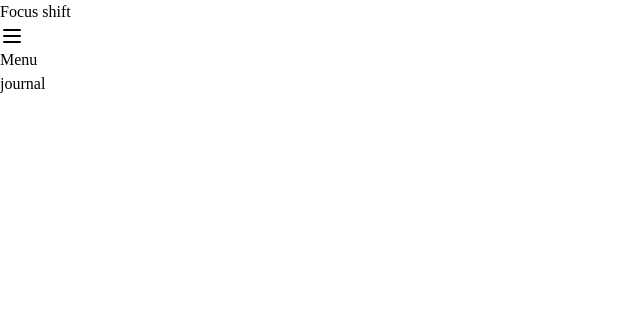
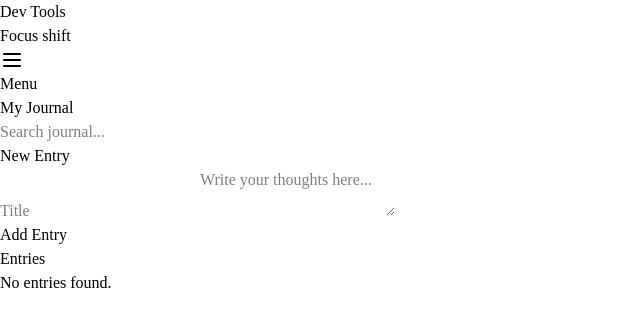
Before and after one commit to Mahdi-196/ReFocused, a React (Vite) app in the folder client/: page /journal in a window 1280 px wide. Shown: the top 326 px of the page, without its empty margins (0-640 px from the left). Built offline with nearby package versions, Linux system fonts and the light colour scheme.

Commit message:
everything added but vite error is present

```diff
--- /dev/null
+++ b/client/src/components/devTools.tsx
@@ -0,0 +1,39 @@
+import React, { useState } from 'react';
+
+const DevTools = () => {
+  const [isOpen, setIsOpen] = useState(false);
+
+  const clearLocalStorage = () => {
+    localStorage.clear();
+    alert('Local storage cleared');
+  };
+
+  return (
+    <div className="relative">
+      <button
+        onClick={() => setIsOpen(!isOpen)}
+        className="px-4 py-2 text-[var(--color-primary1)] font-semibold"
+      >
+        Dev Tools
+      </button>
+      {isOpen && (
+        <div className="absolute left-0 mt-2 bg-white border rounded shadow-md p-4 space-y-2 min-w-[150px] z-20">
+          <button
+            onClick={clearLocalStorage}
+            className="block text-[var(--color-primary1)]"
+          >
+            Clear Local Storage
+          </button>
+          <button
+            onClick={() => setIsOpen(false)}
+            className="block text-[var(--color-primary1)]"
+          >
+            Close
+          </button>
+        </div>
+      )}
+    </div>
+  );
+};
+
+export default DevTools;
--- /dev/null
+++ b/client/src/components/draftEditor.tsx
@@ -0,0 +1,10 @@
+import React from 'react';
+import {Editor, EditorState} from 'draft-js';
+
+function DraftEditor() {
+  const [editorState, setEditorState] = React.useState(() => EditorState.createEmpty());
+
+  return <Editor editorState={editorState} onChange={setEditorState} />;
+}
+
+export default DraftEditor;
--- a/client/src/components/header.tsx
+++ b/client/src/components/header.tsx
@@ -1,34 +1,52 @@
 import { useState } from 'react';
 import { Link } from 'react-router-dom';
 import { Menu } from 'lucide-react';
+import DevToolsMenu from './devTools';
 
 const Header = () => {
-  const [isOpen, setIsOpen] = useState(false);
+  const [isMenuOpen, setIsMenuOpen] = useState(false);
 
   return (
     <header className="bg-[var(--color-background)] p-5 flex justify-between items-center relative">
+      <DevToolsMenu />
       <h1 className="text-[var(--color-primary1)] text-4xl font-bold text-center flex-1">
         Focus shift
       </h1>
       <div
         className="dropdown relative px-4 py-2"
-        onMouseEnter={() => setIsOpen(true)}
-        onMouseLeave={() => setIsOpen(false)}
+        onMouseEnter={() => setIsMenuOpen(true)}
+        onMouseLeave={() => setIsMenuOpen(false)}
       >
         <div className="flex items-center space-x-2 cursor-pointer">
           <Menu className="w-8 h-8 text-[var(--color-primary1)]" />
           <span className="text-[var(--color-primary1)] font-semibold">Menu</span>
         </div>
-        {isOpen && (
+        {isMenuOpen && (
           <div className="absolute right-0 mt-2 bg-white border rounded shadow-md p-4 space-y-2 z-10 min-w-[150px]">
-            <Link to="/dashboard" className="block text-[var(--color-primary1)]">Dashboard</Link>
-            <Link to="/journal" className="block text-[var(--color-primary1)]">Journal</Link>
-            <Link to="/landing" className="block text-[var(--color-primary1)]">Landing</Link>
-            <Link to="/planner" className="block text-[var(--color-primary1)]">Planner</Link>
-            <Link to="/settings" className="block text-[var(--color-primary1)]">Settings</Link>
-            <Link to="/study" className="block text-[var(--color-primary1)]">Study</Link>
-            <Link to="/visionBoard" className="block text-[var(--color-primary1)]">Vision Board</Link>
-            <Link to="/pomodoro" className="block text-[var(--color-primary1)]">Pomodoro</Link>
+            <Link to="/dashboard" className="block text-[var(--color-primary1)]">
+              Dashboard
+            </Link>
+            <Link to="/journal" className="block text-[var(--color-primary1)]">
+              Journal
+            </Link>
+            <Link to="/landing" className="block text-[var(--color-primary1)]">
+              Landing
+            </Link>
+            <Link to="/planner" className="block text-[var(--color-primary1)]">
+              Planner
+            </Link>
+            <Link to="/settings" className="block text-[var(--color-primary1)]">
+              Settings
+            </Link>
+            <Link to="/study" className="block text-[var(--color-primary1)]">
+              Study
+            </Link>
+            <Link to="/visionBoard" className="block text-[var(--color-primary1)]">
+              Vision Board
+            </Link>
+            <Link to="/pomodoro" className="block text-[var(--color-primary1)]">
+              Pomodoro
+            </Link>
           </div>
         )}
       </div>
--- a/client/src/pages/journal.tsx
+++ b/client/src/pages/journal.tsx
@@ -1,9 +1,189 @@
-import React from 'react'
+import React, { useState, useEffect } from "react";
 
-const journal = () => {
-  return (
-    <div>journal</div>
-  )
+interface JournalEntry {
+  id: number;
+  title: string;
+  content: string;
+  date: string;
 }
 
-export default journal
+const LOCAL_STORAGE_KEY = "journalEntries";
+
+// Main Journal Component
+const Journal = () => {
+  // Load entries from localStorage immediately on first render
+  const [entries, setEntries] = useState<JournalEntry[]>(() => {
+    const stored = localStorage.getItem(LOCAL_STORAGE_KEY);
+    return stored ? JSON.parse(stored) : [];
+  });
+
+  // States for form and search
+  const [newEntry, setNewEntry] = useState({ title: "", content: "" });
+  const [editingEntry, setEditingEntry] = useState<JournalEntry | null>(null);
+  const [searchQuery, setSearchQuery] = useState("");
+
+  // Filter entries based on search input by letter
+  const filteredEntries = entries.filter(
+    (entry) =>
+      entry.title.toLowerCase().includes(searchQuery.toLowerCase()) ||
+      entry.content.toLowerCase().includes(searchQuery.toLowerCase())
+  );
+
+  // Save updated entries to localStorage every time entries change
+  useEffect(() => {
+    localStorage.setItem(LOCAL_STORAGE_KEY, JSON.stringify(entries));
+  }, [entries]);
+
+  // Update title/content for new or editing entry
+  const handleInputChange = (
+    e: React.ChangeEvent<HTMLInputElement | HTMLTextAreaElement>
+  ) => {
+    const { name, value } = e.target;
+    if (editingEntry) {
+      setEditingEntry({ ...editingEntry, [name]: value });
+    } else {
+      setNewEntry({ ...newEntry, [name]: value });
+    }
+  };
+
+  // Save new entry or update existing one
+  const handleSaveEntry = () => {
+    if (editingEntry) {
+      setEntries((prev) =>
+        prev.map((entry) =>
+          entry.id === editingEntry.id ? editingEntry : entry
+        )
+      );
+      setEditingEntry(null);
+    } else {
+      const newId = Date.now();
+      const newItem: JournalEntry = {
+        id: newId,
+        title: newEntry.title,
+        content: newEntry.content,
+        date: new Date().toLocaleDateString(),
+      };
+      setEntries((prev) => [newItem, ...prev]);
+      setNewEntry({ title: "", content: "" });
+    }
+  };
+
+  // Set selected entry for editing
+  const handleEditEntry = (entry: JournalEntry) => {
+    setEditingEntry(entry);
+  };
+
+  // Remove entry by ID
+  const handleDeleteEntry = (id: number) => {
+    setEntries((prev) => prev.filter((entry) => entry.id !== id));
+  };
+
+  // Cancel editing mode
+  const handleCancelEdit = () => {
+    setEditingEntry(null);
+  };
+
+  // Render journal UI
+  return (
+    <div className="min-h-screen bg-gray-100 p-4">
+      {/* Container */}
+      <div className="max-w-4xl mx-auto bg-white shadow-lg rounded-lg overflow-hidden">
+        {/* Header */}
+        <div className="bg-blue-600 p-4">
+          <h1 className="text-white text-3xl font-bold">My Journal</h1>
+        </div>
+
+        {/* Body */}
+        <div className="p-4">
+          {/* Search bar */}
+          <div className="mb-4">
+            <input
+              type="text"
+              placeholder="Search journal..."
+              value={searchQuery}
+              onChange={(e) => setSearchQuery(e.target.value)}
+              className="w-full p-2 border border-gray-300 rounded"
+            />
+          </div>
+
+          {/* Entry form */}
+          <div className="mb-6">
+            <h2 className="text-xl font-semibold mb-2">
+              {editingEntry ? "Edit Entry" : "New Entry"}
+            </h2>
+            <input
+              type="text"
+              name="title"
+              placeholder="Title"
+              value={editingEntry ? editingEntry.title : newEntry.title}
+              onChange={handleInputChange}
+              className="w-full p-2 mb-2 border border-gray-300 rounded"
+            />
+            <textarea
+              name="content"
+              placeholder="Write your thoughts here..."
+              value={editingEntry ? editingEntry.content : newEntry.content}
+              onChange={handleInputChange}
+              className="w-full p-2 mb-2 border border-gray-300 rounded h-32"
+            />
+            <div className="flex space-x-2">
+              <button
+                onClick={handleSaveEntry}
+                className="bg-green-500 text-white px-4 py-2 rounded"
+              >
+                {editingEntry ? "Update Entry" : "Add Entry"}
+              </button>
+              {editingEntry && (
+                <button
+                  onClick={handleCancelEdit}
+                  className="bg-gray-500 text-white px-4 py-2 rounded"
+                >
+                  Cancel
+                </button>
+              )}
+            </div>
+          </div>
+
+          {/* List of entries */}
+          <div className="border-t pt-4">
+            <h2 className="text-2xl font-semibold mb-4">Entries</h2>
+            {filteredEntries.length === 0 ? (
+              <p className="text-gray-500">No entries found.</p>
+            ) : (
+              filteredEntries.map((entry) => (
+                <div
+                  key={entry.id}
+                  className="mb-4 p-4 border border-gray-200 rounded shadow-sm"
+                >
+                  <div className="flex justify-between items-center mb-2">
+                    <h3 className="text-xl font-bold">{entry.title}</h3>
+                    <span className="text-sm text-gray-500">{entry.date}</span>
+                  </div>
+                  <p className="text-gray-700 whitespace-pre-wrap">
+                    {entry.content}
+                  </p>
+                  <div className="mt-2 flex space-x-2">
+                    <button
+                      onClick={() => handleEditEntry(entry)}
+                      className="bg-blue-500 text-white px-3 py-1 rounded text-sm"
+                    >
+                      Edit
+                    </button>
+                    <button
+                      onClick={() => handleDeleteEntry(entry.id)}
+                      className="bg-red-500 text-white px-3 py-1 rounded text-sm"
+                    >
+                      Delete
+                    </button>
+                  </div>
+                </div>
+              ))
+            )}
+          </div>
+        </div>
+      </div>
+    </div>
+  );
+};
+
+export default Journal
--- a/client/src/pages/landing.tsx
+++ b/client/src/pages/landing.tsx
@@ -1,5 +1,7 @@
+import DraftEditor from '../components/draftEditor';
+
 const Landing = () => (
-  <div className="bg-[var(--color-primary1)]">
+  <div className="bg-[var(--color-primary1)] p-4">
   </div>
 );
 
--- a/package.json
+++ b/package.json
@@ -11,6 +11,7 @@
     "preview": "vite preview --open"
   },
   "dependencies": {
+    "draft-js": "^0.11.7",
     "lucide-react": "^0.483.0",
     "react": "^19.0.0",
     "react-dom": "^19.0.0"
@@ -18,6 +19,7 @@
   "devDependencies": {
     "@eslint/js": "^9.21.0",
     "@tailwindcss/vite": "^4.0.15",
+    "@types/draft-js": "^0",
     "@types/react": "^19.0.12",
     "@types/react-dom": "^19.0.4",
     "@vitejs/plugin-react": "^4.3.4",
```
Also changed, not shown: client/vite.config.ts (line endings or trailing spaces), 2 other files (tests, documents, lock files or other folders).
